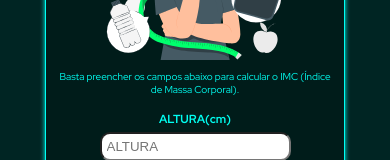
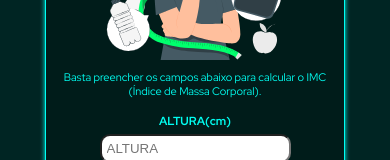
Before and after one commit to kevensouzz/imc-calculator, a plain HTML site: page index.html in a window 390 px wide. Shown: the part 302-462 px from the top of the page. Drawn offline with Linux system fonts and the light colour scheme.

Commit message:
Update Files

```diff
--- a/style/style.sass
+++ b/style/style.sass
@@ -142,4 +142,4 @@ article
 
     #content
         #title
-            font-size: 10px
+            font-size: 11px
```
Also changed, not shown: style/style.css.
